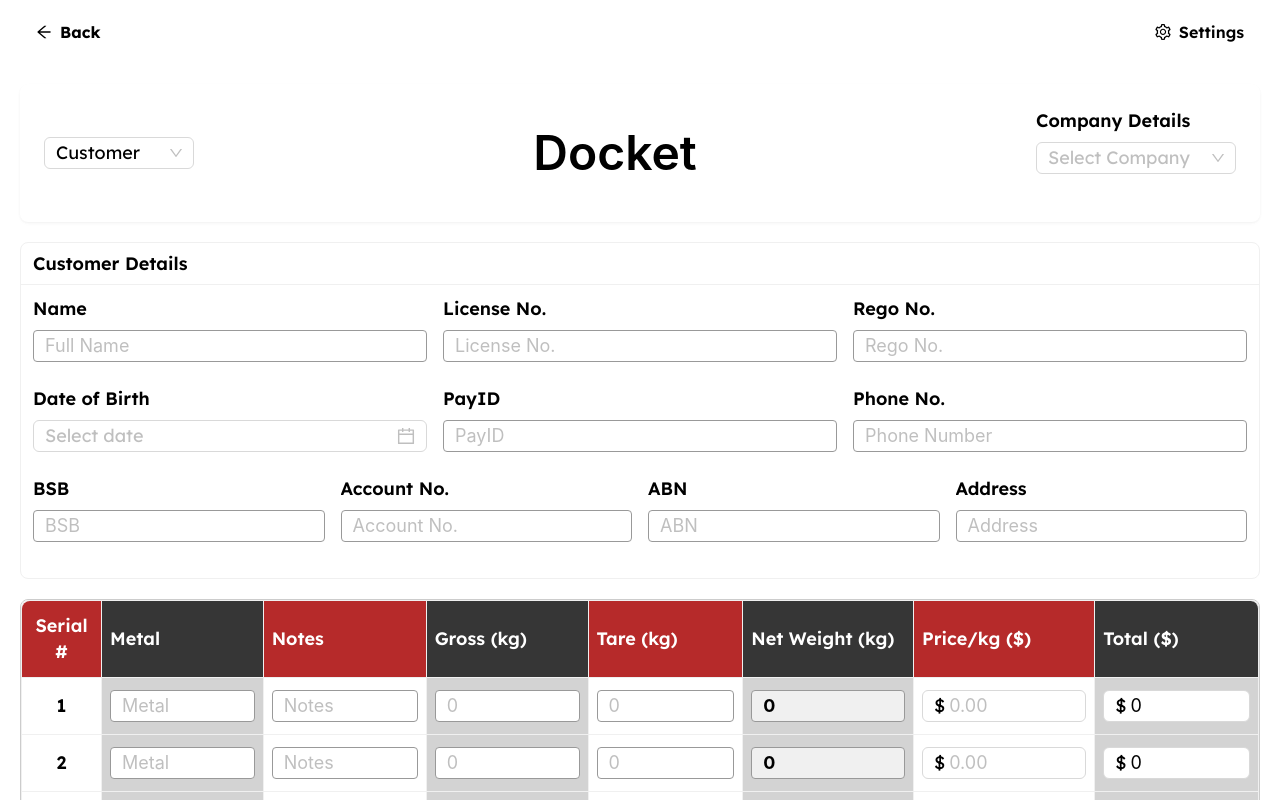
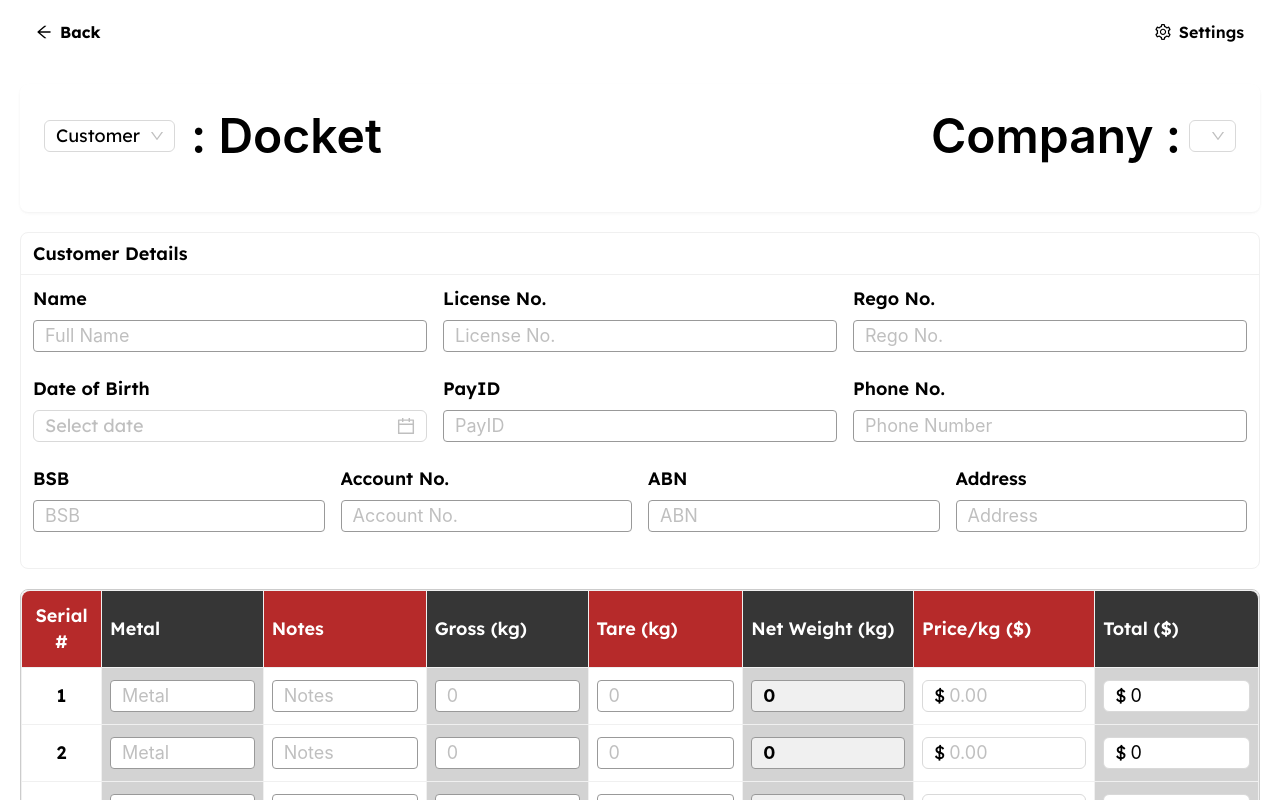
Before and after one commit to JuhilKBhatt/Weight-Docket-Maker, a React (Vite) app in the folder frontend/: page /new-docket in a window 1280 px wide. Shown: the top 800 px of the page. Built offline with nearby package versions, Linux system fonts and the light colour scheme; a web font is replaced by a local one.

Commit message:
Header Style Change

```diff
--- a/frontend/src/pages/docket/DocketForm.jsx
+++ b/frontend/src/pages/docket/DocketForm.jsx
@@ -121,24 +121,30 @@ export default function DocketForm() {
                 {/* --- HEADER --- */}
                 <Card variant="borderless" style={{ marginBottom: 20 }}>
                     <Row justify="space-between" align="middle">
+                        {/* LEFT SIDE */}
                         <Col>
-                            <Form.Item name="docketType" initialValue="Customer" noStyle>
-                                <Select style={{ width: 150, fontSize: '18px' }}>
-                                    <Option value="Customer">Customer</Option>
-                                    <Option value="Weight">Weight</Option>
-                                </Select>
-                            </Form.Item>
+                            <Space size="middle">
+                                <Form.Item name="docketType" initialValue="Customer">
+                                    <Select>
+                                        <Option value="Customer">Customer</Option>
+                                        <Option value="Weight">Weight</Option>
+                                    </Select>
+                                </Form.Item>
+                                <Title level={1}>: Docket</Title>
+                            </Space>
                         </Col>
+
+                        {/* RIGHT SIDE */}
                         <Col>
-                            <Title level={1} style={{ margin: 0 }}>Docket</Title>
-                        </Col>
-                        <Col>
-                            <Form.Item label= "Company Details" name="companyDetails">
-                                <Select
-                                    placeholder="Select Company"
-                                    style={{ width: 200 }}
-                                />
-                            </Form.Item>
+                            <Space align="center">
+                                <Title level={1}>Company :</Title>
+                                <Form.Item name="companyDetails">
+                                    <Select>
+                                        <Option value="company1">Example Company A</Option>
+                                        <Option value="company2">Example Company B</Option>
+                                    </Select>
+                                </Form.Item>
+                            </Space>
                         </Col>
                     </Row>
                 </Card>
```
